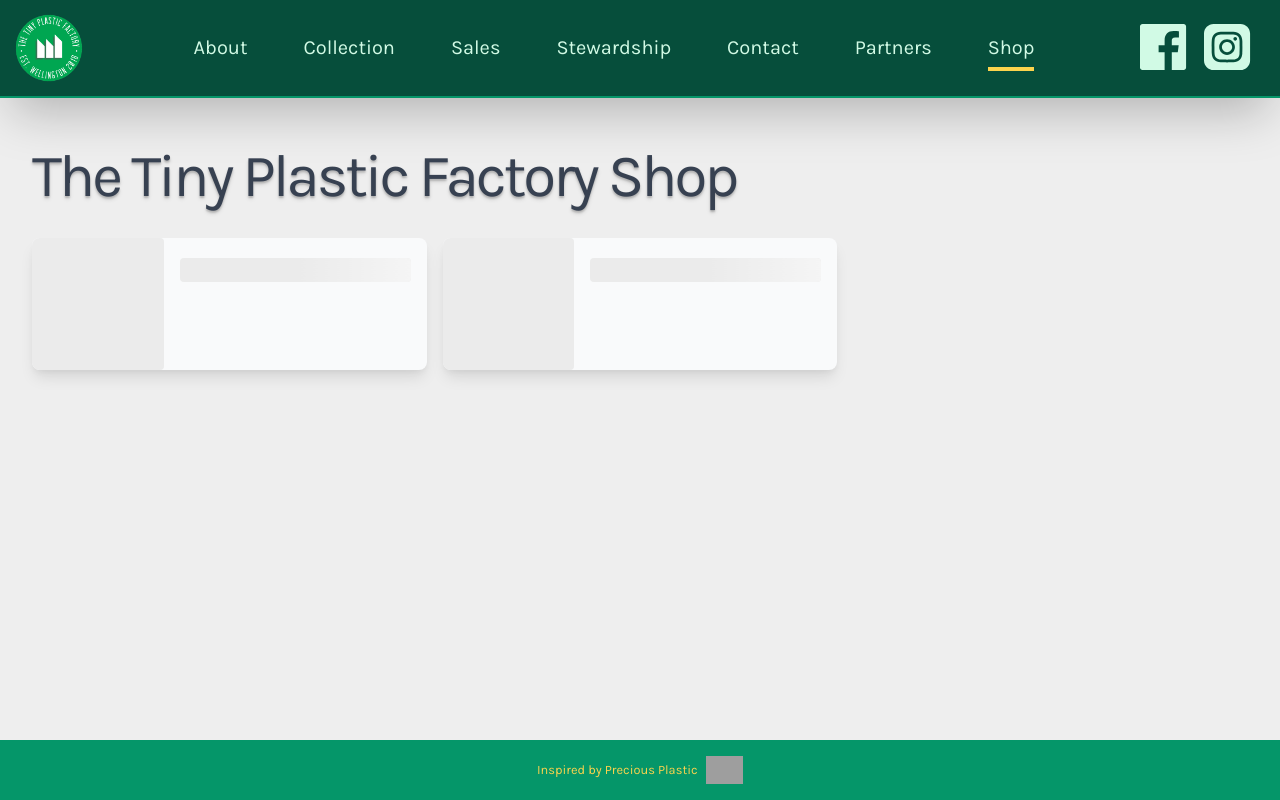
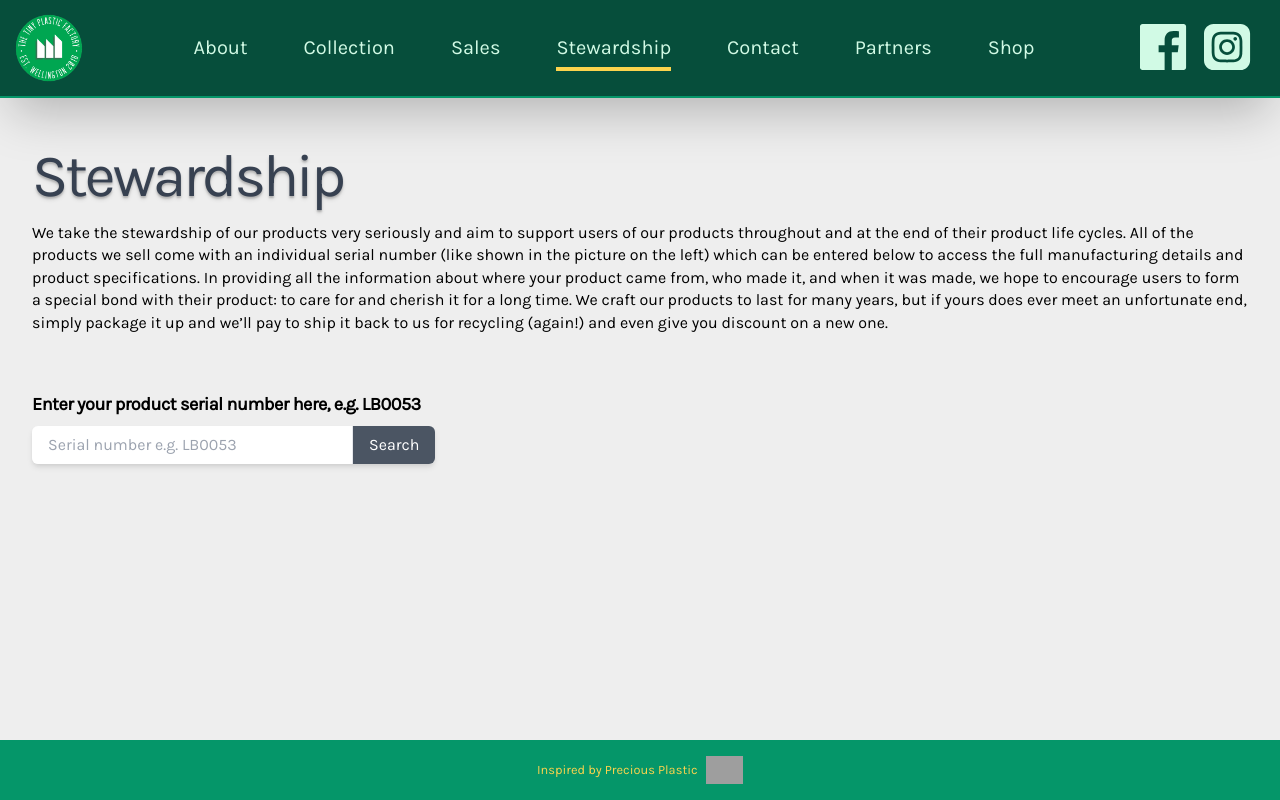
Before and after one commit to malinmalliyawadu/tpf-store, a React (Vite) app in the folder frontend/: page /stewardship in a window 1280 px wide. Built offline with nearby package versions, Linux system fonts and the light colour scheme; grey boxes are pictures that could not be loaded.

Commit message:
Stewardship page working

```diff
--- a/frontend/src/App.tsx
+++ b/frontend/src/App.tsx
@@ -10,6 +10,7 @@
 import "react-loading-skeleton/dist/skeleton.css";
 import { Footer } from "./components/Footer";
 import { OrderSuccess } from "./pages/OrderSuccess";
+import { Stewardship } from "./pages/Stewardship";
 
 // Your web app's Firebase configuration
 // For Firebase JS SDK v7.20.0 and later, measurementId is optional
@@ -42,6 +43,9 @@
         <Header />
         <main className="mb-auto">
           <Switch>
+            <Route path="/stewardship">
+              <Stewardship />
+            </Route>
             <Route path="/order/success">
               <OrderSuccess />
             </Route>
--- a/frontend/src/components/Header.tsx
+++ b/frontend/src/components/Header.tsx
@@ -1,14 +1,45 @@
-import { Link } from "react-router-dom";
+import { Link, useLocation } from "react-router-dom";
 import tpfLogo from "./../images/tpf-logo.png";
 import { Facebook } from "./Facebook";
 import { Instagram } from "./Instagram";
 
 export const Header = () => {
+  const location = useLocation();
+  const isStewardshipPage = location.pathname.startsWith("/stewardship");
+
   return (
     <header className="flex space bg-green-900 items-center p-2 shadow-2xl border-green-600 border-b-2">
       <a href="https://www.thetinyplasticfactory.co.nz/">
         <img src={tpfLogo} className="w-20" />
       </a>
+
+      <ul className="md:hidden flex text-xl flex-grow gap-8 items-center justify-center text-green-100 font-medium">
+        <li>
+          <Link
+            className={
+              isStewardshipPage
+                ? "transition pb-2 border-b-4 border-yellow-300"
+                : "transition pb-2 border-transparent border-b-4 hover:border-yellow-300"
+            }
+            to="/stewardship"
+          >
+            Stewardship
+          </Link>
+        </li>
+        <li>
+          <Link
+            className={
+              isStewardshipPage
+                ? "transition pb-2 border-transparent border-b-4 hover:border-yellow-300"
+                : "transition pb-2 border-b-4 border-yellow-300"
+            }
+            to="/"
+          >
+            Shop
+          </Link>
+        </li>
+      </ul>
+
       <ul className="hidden md:flex text-xl flex-grow gap-14 items-center justify-center text-green-100 font-medium">
         <li>
           <a
@@ -35,12 +66,16 @@
           </a>
         </li>
         <li>
-          <a
-            className="transition pb-2 border-transparent border-b-4 hover:border-yellow-300"
-            href="https://www.thetinyplasticfactory.co.nz/#stewardship"
+          <Link
+            className={
+              isStewardshipPage
+                ? "transition pb-2 border-b-4 border-yellow-300"
+                : "transition pb-2 border-transparent border-b-4 hover:border-yellow-300"
+            }
+            to="/stewardship"
           >
             Stewardship
-          </a>
+          </Link>
         </li>
         <li>
           <a
@@ -59,12 +94,16 @@
           </a>
         </li>
         <li>
-          <a
-            className="transition pb-2 border-b-4 border-yellow-300"
-            href="https://tpf-store.web.app/"
+          <Link
+            className={
+              isStewardshipPage
+                ? "transition pb-2 border-transparent border-b-4 hover:border-yellow-300"
+                : "transition pb-2 border-b-4 border-yellow-300"
+            }
+            to="/"
           >
             Shop
-          </a>
+          </Link>
         </li>
       </ul>
 
--- a/frontend/src/components/Heading.tsx
+++ b/frontend/src/components/Heading.tsx
@@ -1,7 +1,7 @@
 export const Heading: React.FC = ({ children }) => {
   return (
     <h1
-      className="text-6xl mt-4 mb-8 tracking-tighter text-gray-700 "
+      className="text-5xl md:text-6xl mt-4 mb-4 tracking-tighter text-gray-700 "
       style={{
         textShadow: "0px 2px 2px rgba(0,0,0,0.2), 0px 3px 4px rgba(0,0,0,0.1)",
       }}
--- /dev/null
+++ b/frontend/src/hooks/useProductRecords.ts
@@ -0,0 +1,19 @@
+import { ref, getDatabase, get, child } from "@firebase/database";
+import { ProductRecord } from "../types/ProductRecord";
+
+export const useProductRecords = async () => {
+  const dbRef = ref(getDatabase());
+  try {
+    const snapshot = await get(child(dbRef, `productRecords`));
+    if (snapshot.exists()) {
+      return (snapshot.val() as ProductRecord[]).map((x, idx) => ({
+        ...x,
+        id: idx,
+      }));
+    } else {
+      console.log("No data available");
+    }
+  } catch (error) {
+    console.error(error);
+  }
+};
--- a/frontend/src/pages/ProductDetails.tsx
+++ b/frontend/src/pages/ProductDetails.tsx
@@ -59,7 +59,7 @@
         {product?.name || <Skeleton />}
         {product?.colour && (
           <span
-            className={`${
+            className={`tracking-normal ${
               product?.id === 0 ? "bg-gray-700" : "bg-blue-700"
             } align-middle ml-5 inline-block py-1 px-2 shadow-md no-underline rounded-full text-white font-semibold text-xs border-blue btn-primary `}
           >
--- a/frontend/src/pages/ProductGallery.tsx
+++ b/frontend/src/pages/ProductGallery.tsx
@@ -15,7 +15,7 @@
 
   return (
     <div className="container mx-auto p-4 md:p-8 mb-20">
-      <Heading>The Tiny Plastic Factory Shop</Heading>
+      <Heading>Shop</Heading>
 
       <div className="grid gap-4 items-center md:grid-cols-3">
         {products?.map((x) => (
--- /dev/null
+++ b/frontend/src/pages/Stewardship.tsx
@@ -0,0 +1,161 @@
+import { ref, getDatabase, get, child } from "@firebase/database";
+import { EmojiSadIcon } from "@heroicons/react/outline";
+import { useEffect, useState } from "react";
+import { Heading } from "../components/Heading";
+import { Main } from "../components/Main";
+import { useProductRecords } from "../hooks/useProductRecords";
+import { ProductRecord } from "../types/ProductRecord";
+
+export const Stewardship = () => {
+  const [loading, setLoading] = useState<boolean>(false);
+  const [productRecord, setProductRecord] = useState<ProductRecord>();
+  const [serialNumberQuery, setSerialNumberQuery] = useState<string>();
+  const [notFound, setNotFound] = useState<boolean>(false);
+
+  const doSearch = async (e: React.FormEvent<HTMLFormElement>) => {
+    e.preventDefault();
+
+    setProductRecord(undefined);
+    setNotFound(false);
+    setLoading(true);
+    const dbRef = ref(getDatabase());
+    try {
+      const snapshot = await get(child(dbRef, `productRecords`));
+      if (snapshot.exists()) {
+        const productRecords = (snapshot.val() as ProductRecord[]).map(
+          (x, idx) => ({
+            ...x,
+            id: idx,
+          })
+        );
+        const matchedRecord = productRecords.find(
+          (x) => x.serialNumber === serialNumberQuery
+        );
+        if (matchedRecord) {
+          setProductRecord(matchedRecord);
+        } else {
+          setNotFound(true);
+        }
+      } else {
+        console.log("No data available");
+      }
+    } catch (error) {
+      console.error(error);
+    } finally {
+      setLoading(false);
+    }
+  };
+
+  return (
+    <Main>
+      <Heading>Stewardship</Heading>
+      <p className="mb-14">
+        We take the stewardship of our products very seriously and aim to
+        support users of our products throughout and at the end of their product
+        life cycles. All of the products we sell come with an individual serial
+        number (like shown in the picture on the left) which can be entered
+        below to access the full manufacturing details and product
+        specifications. In providing all the information about where your
+        product came from, who made it, and when it was made, we hope to
+        encourage users to form a special bond with their product: to care for
+        and cherish it for a long time. We craft our products to last for many
+        years, but if yours does ever meet an unfortunate end, simply package it
+        up and we’ll pay to ship it back to us for recycling (again!) and even
+        give you discount on a new one.
+      </p>
+
+      <div className="mb-14">
+        <h2 className="font-bold text-lg mb-2 tracking-tight">
+          Enter your product serial number here, e.g. LB0053
+        </h2>
+        <form className="flex items-center mb-14" onSubmit={(e) => doSearch(e)}>
+          <div className="flex rounded-md overflow-hidden shadow-md">
+            <input
+              type="text"
+              className="px-4 py-2 w-80"
+              placeholder="Serial number e.g. LB0053"
+              onChange={(e) => setSerialNumberQuery(e.target.value)}
+            />
+            <button className="px-4 text-white bg-gray-600 border-l ">
+              {!loading ? (
+                "Search"
+              ) : (
+                <div>
+                  <svg
+                    className="animate-spin -ml-1 mr-1 h-5 w-5 text-gray-100 inline-block align-top"
+                    xmlns="http://www.w3.org/2000/svg"
+                    fill="none"
+                    viewBox="0 0 24 24"
+                  >
+                    <circle
+                      className="opacity-25"
+                      cx="12"
+                      cy="12"
+                      r="10"
+                      stroke="currentColor"
+                      strokeWidth="4"
+                    ></circle>
+                    <path
+                      className="opacity-75"
+                      fill="currentColor"
+                      d="M4 12a8 8 0 018-8V0C5.373 0 0 5.373 0 12h4zm2 5.291A7.962 7.962 0 014 12H0c0 3.042 1.135 5.824 3 7.938l3-2.647z"
+                    ></path>
+                  </svg>{" "}
+                  Searching...
+                </div>
+              )}
+            </button>
+          </div>
+        </form>
+      </div>
+
+      {notFound && (
+        <div className="mb-14">
+          <EmojiSadIcon className="h-12 w-12 text-red-500 inline-block mr-2" />
+          Sorry, we couldn't find anything with that serial number
+        </div>
+      )}
+
+      {productRecord && (
+        <div className="mb-14">
+          <table className="table-fixed text-left">
+            <tbody>
+              <tr className="border-b border-gray-300">
+                <th className="w-1/2 py-2">Title</th>
+                <td>{productRecord?.productName}</td>
+              </tr>
+              <tr className="border-b border-gray-300">
+                <th className="py-2">Serial number</th>
+                <td>{productRecord?.serialNumber}</td>
+              </tr>
+              <tr className="border-b border-gray-300">
+                <th className="py-2">Date of assembly</th>
+                <td>{productRecord?.dateCrafted}</td>
+              </tr>
+              <tr className="border-b border-gray-300">
+                <th className="py-2">Crafted by</th>
+                <td>{productRecord?.craftedBy}</td>
+              </tr>
+              <tr className="border-b border-gray-300">
+                <th className="py-2">Weight</th>
+                <td>{productRecord?.weight}</td>
+              </tr>
+              <tr className="border-b border-gray-300">
+                <th className="py-2">Dimensions</th>
+                <td>{productRecord?.dimensions}</td>
+              </tr>
+              <tr className="border-b border-gray-300">
+                <th className="py-2">Materials</th>
+                <td>{productRecord?.materials}</td>
+              </tr>
+              <tr>
+                <th className="py-2">Source of recycled plastic</th>
+                <td>{productRecord?.sourceOfRecycledPlastics}</td>
+              </tr>
+            </tbody>
+          </table>
+        </div>
+      )}
+    </Main>
+  );
+};
--- /dev/null
+++ b/frontend/src/types/ProductRecord.ts
@@ -0,0 +1,10 @@
+export interface ProductRecord {
+  serialNumber: string;
+  dateCrafted: string;
+  dimensions: string;
+  materials: string;
+  productName: string;
+  sourceOfRecycledPlastics: string;
+  weight: string;
+  craftedBy: string;
+}
```
